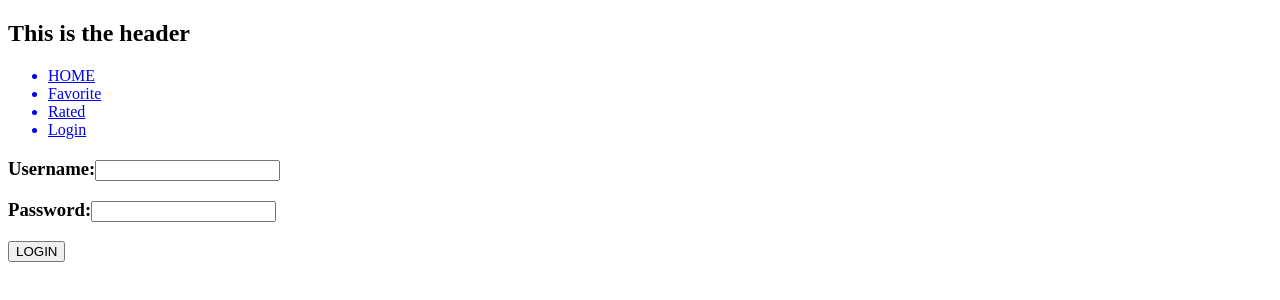
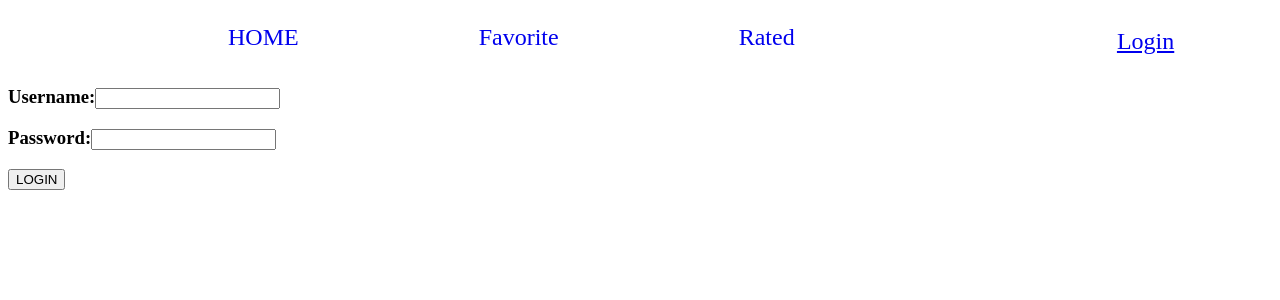
Before and after one commit to Chener-Zhang/movie-project, a React (Create React App) app: page /login in a window 1280 px wide. Shown: the top 300 px of the page. Built offline with nearby package versions, Linux system fonts and the light colour scheme.

Commit message:
css update

```diff
--- a/src/components/Header.js
+++ b/src/components/Header.js
@@ -1,17 +1,21 @@
 import React from 'react';
-import {Link } from 'react-router-dom'
+import { Link } from 'react-router-dom'
 
+//CSS
+import '../styles/HomePage.css'
 
 function Header() {
     return (<>
-        <h2>This is the header</h2>
-        <ul>
-            <Link to = "/"><li>HOME</li></Link>
-            <Link to = "/favorite"><li>Favorite</li></Link>
-            <Link to = "/rated"><li>Rated</li></Link>
-            <Link to = "/login"><li>Login</li></Link>
-        </ul>
+        <div class="container">
 
+            <ul className="Header" >
+                <Link to="/"><li>HOME</li></Link>
+                <Link to="/favorite"><li>Favorite</li></Link>
+                <Link to="/rated"><li>Rated</li></Link>
+            </ul>
+
+            <Link class = "login" to="/login">Login</Link>
+        </div>
     </>
 
 
--- a/src/navigations/Login.js
+++ b/src/navigations/Login.js
@@ -4,7 +4,9 @@ import { USER_LOGIN, USER_LOGOUT } from '../actions/userLoginAction'
 import { useState } from 'react';
 
 
+
 export default function Login() {
+
     const [userName, setUserName] = useState('');
     const isLogged = useSelector(state => state.LogReducer);
     const dispatch = useDispatch()
--- a/src/reduers/LogReducer.js
+++ b/src/reduers/LogReducer.js
@@ -1,5 +1,3 @@
-import Login from "../navigations/Login";
-
 
 export default function LogReducer(state = {type: 'LOGOUT', Boolean : false, userName : ''}, action) {
     switch (action.type) {
--- /dev/null
+++ b/src/styles/HomePage.css
@@ -0,0 +1,17 @@
+.container {
+    display: grid;
+    grid-template-columns: 80% 20%;
+}
+.login{
+    font-size: x-large;
+    /* border-style: dashed; */
+    text-align: center;
+    padding-top: 20px;
+}
+
+.Header li{
+    /* border-style: dashed; */
+    display: inline-block;
+    zoom:1.5;
+    padding-left: 120px;
+}
```
Also changed, not shown: src/App.js (+6 -5 lines).
